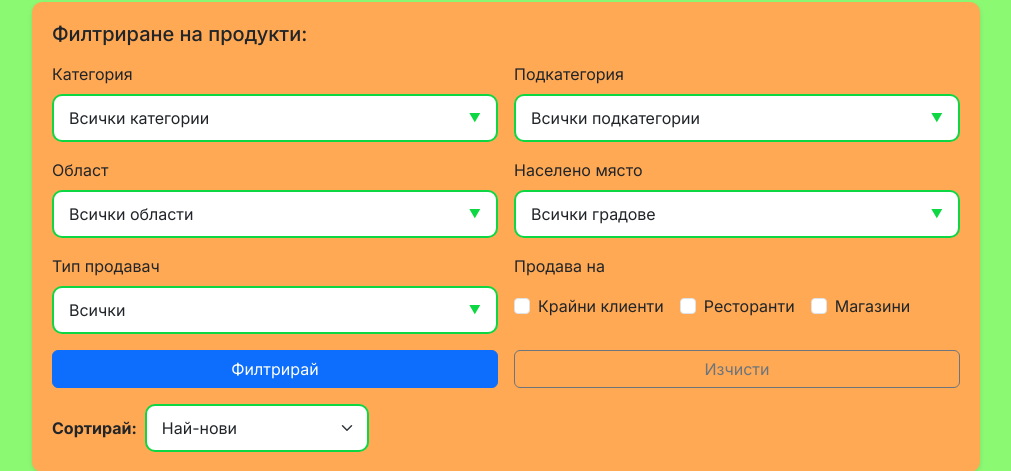
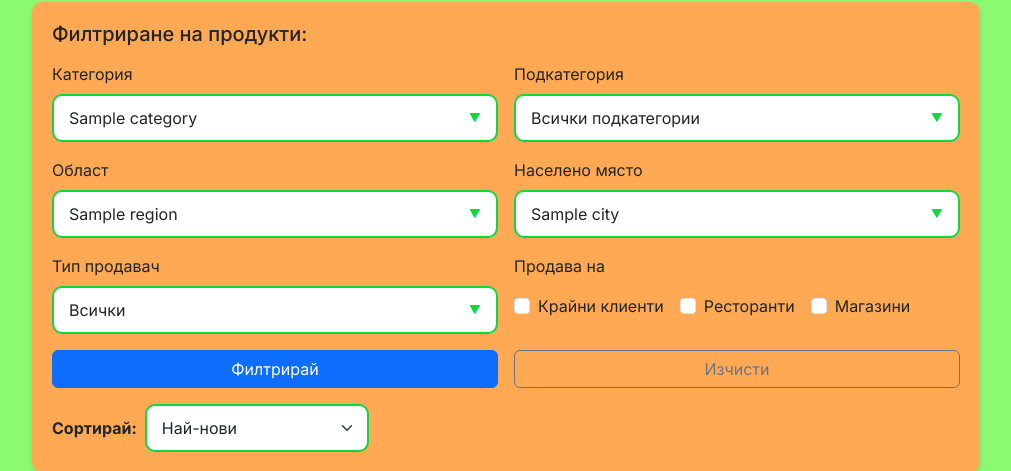
Before and after one commit to mymriffer-eng/bghrana, a Django app: a page that uses catalog/templates/catalog/product_list.html in a window 1280 px wide. Shown: the part 1165-1636 px from the top of the page, without its empty margins (134-1145 px from the left). Run offline with Django 5.2, Linux system fonts and the light colour scheme; tables that the repository leaves empty hold one stand-in row (values such as "Sample post"); data that the repository does not hold is empty.

Commit message:
оправени филтри: form action към главна страница + string conversion за selected IDs

```diff
--- a/catalog/templates/catalog/product_list.html
+++ b/catalog/templates/catalog/product_list.html
@@ -523,7 +523,7 @@
 
             <div class="filter-section" id="filter-section">
             <h5 class="mb-3">Филтриране на продукти:</h5>
-            <form id="filter-form" method="get" onsubmit="removeEmptyParams(event)">
+            <form id="filter-form" method="get" action="{% url 'catalog:product_list' %}" onsubmit="removeEmptyParams(event)">
                 <!-- Ред 1: Категория и Подкатегория -->
                 <div class="row g-3 mb-3">
                     <!-- Категория -->
--- a/catalog/views.py
+++ b/catalog/views.py
@@ -338,11 +338,11 @@ class CategoryCityProductListView(ListView):
         context['categories'] = Category.objects.filter(parent__isnull=True)
         context['regions'] = Region.objects.all()
 
-        # Pre-select current category and city
-        context['selected_category'] = self.category.id if not self.category.is_parent() else None
-        context['selected_parent_category'] = self.category.parent.id if self.category.parent else self.category.id
-        context['selected_city'] = self.city.id
-        context['selected_region'] = self.city.region.id
+        # Pre-select current category and city (convert to string for template comparison)
+        context['selected_category'] = str(self.category.id) if not self.category.is_parent() else None
+        context['selected_parent_category'] = str(self.category.parent.id) if self.category.parent else str(self.category.id)
+        context['selected_city'] = str(self.city.id)
+        context['selected_region'] = str(self.city.region.id)
 
         # Other context data
         context['selected_seller_type'] = self.request.GET.get('seller_type')
@@ -459,10 +459,10 @@ class CategoryRegionProductListView(ListView):
         context['categories'] = Category.objects.filter(parent__isnull=True)
         context['regions'] = Region.objects.all()
 
-        # Pre-select current category and region
-        context['selected_category'] = self.category.id if not self.category.is_parent() else None
-        context['selected_parent_category'] = self.category.parent.id if self.category.parent else self.category.id
-        context['selected_region'] = self.region.id
+        # Pre-select current category and region (convert to string for template comparison)
+        context['selected_category'] = str(self.category.id) if not self.category.is_parent() else None
+        context['selected_parent_category'] = str(self.category.parent.id) if self.category.parent else str(self.category.id)
+        context['selected_region'] = str(self.region.id)
         context['selected_city'] = None
 
         # Other context data
```
